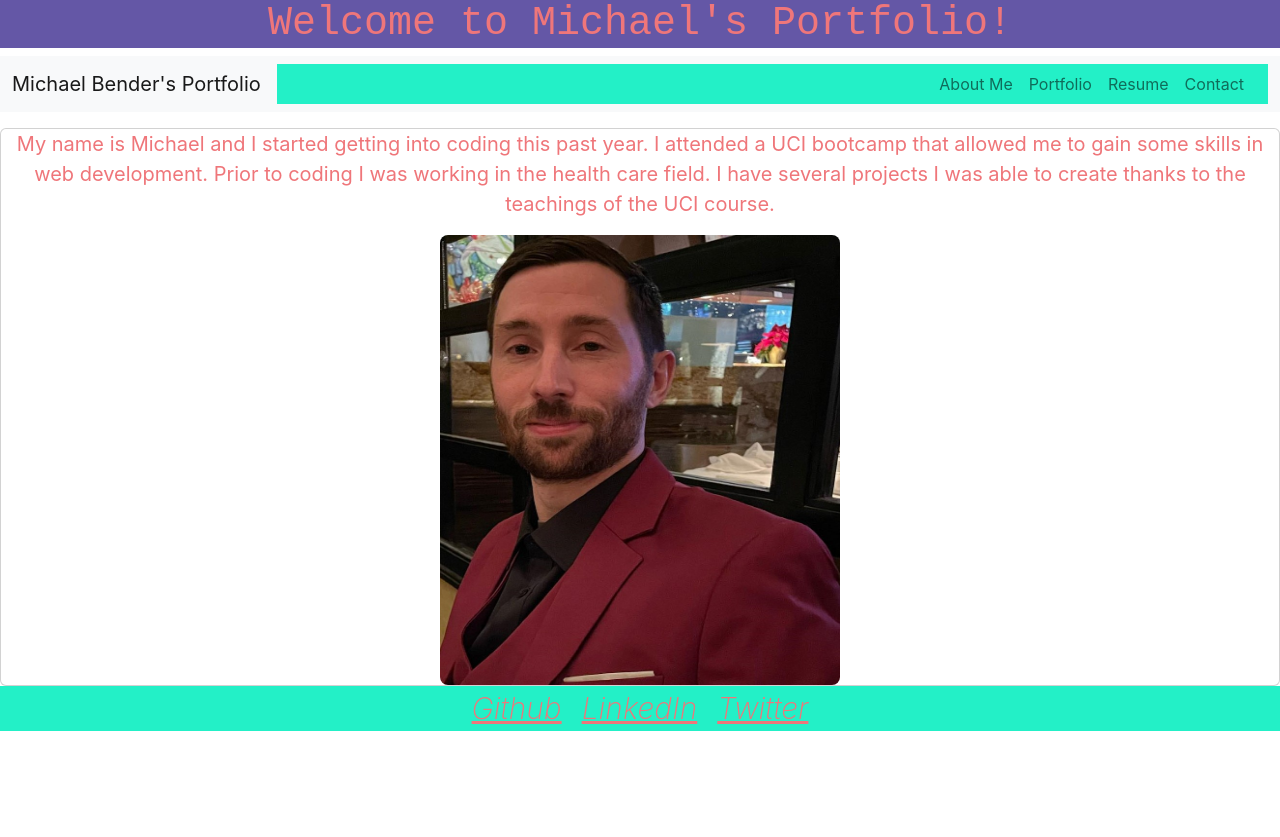
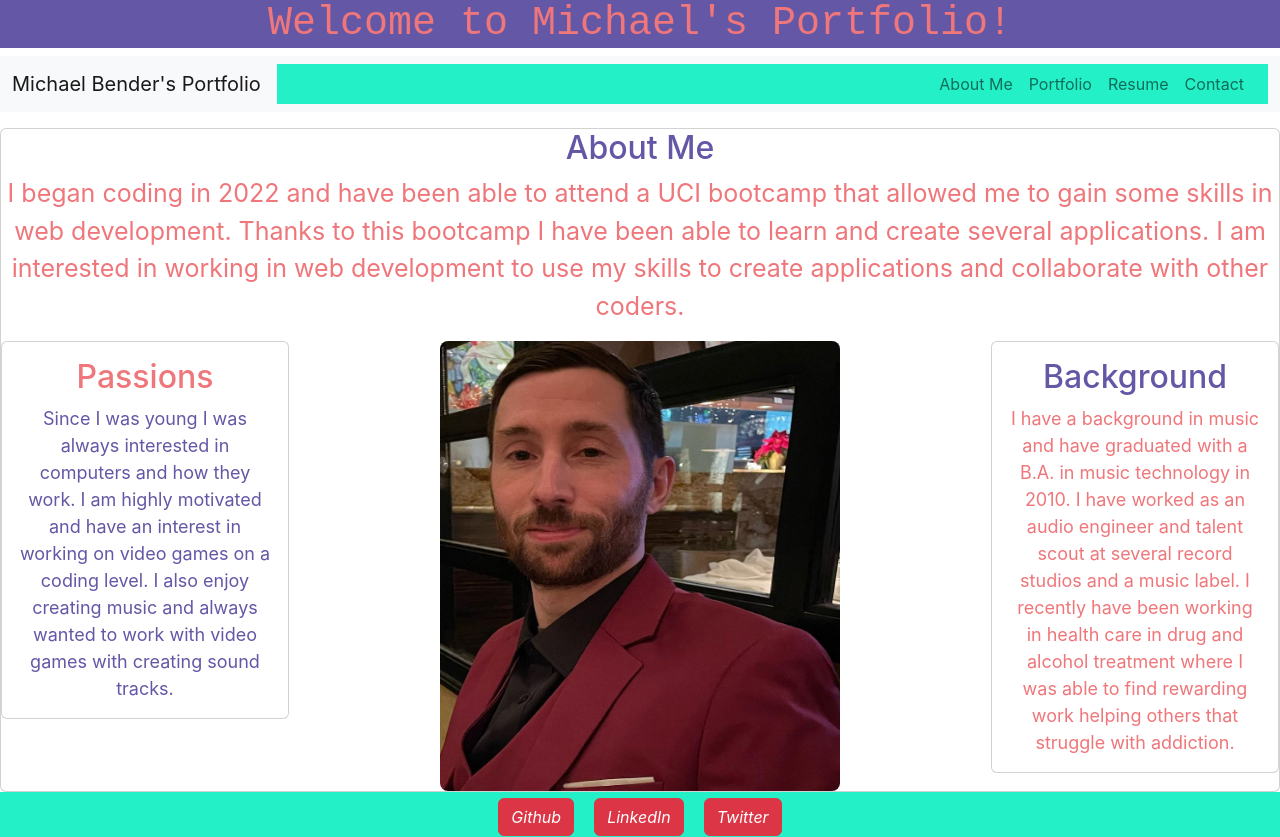
Before and after one commit to PintoDrop/portreact, a React (Create React App) app: page / in a window 1280 px wide. Before the commit the page ends 800 px from the top, so only its background shows below. Built offline with nearby package versions, Linux system fonts and the light colour scheme.

Commit message:
adding to about me

```diff
--- a/src/App.css
+++ b/src/App.css
@@ -61,6 +61,7 @@ img {
 .selfie {
   width: 400px;
   height: 450px;
+  float:center;
 }
 
 /* .self {
@@ -78,7 +79,31 @@ Header {
 .aboutme {
   background-color: #23f0c7;
   color: #ef767a;
-  font-size: 20px;
+  font-size: 25px;
+  text-align: center;
+  margin:auto;
+  width: 100%
+
+}
+
+.aboutmecard {
+  background-color: #23f0c7;
+  color: #ef767a;
+  font-size: 18px;
+  text-align: center;
+  margin:auto;
+  float:right;
+  width: 100%
+}
+
+.aboutmecard2 {
+  background-color: #23f0c7;
+  color: #6457A6;
+  font-size: 18px;
+  text-align: center;
+  margin:auto;
+  float:left;
+  width: 100%
 }
 
 .contact {
@@ -111,6 +136,10 @@ Header {
   font-weight: 200
 }
 
+.link-button {
+  color: #6457A6
+}
+
 footer {
   background-color: #23f0c7;
 }
@@ -121,6 +150,10 @@ footer {
 
 h2 {
   color: #6457a6;
+}
+
+.card1 {
+  color: #ef767a;
 }
 
 .Navigation {
--- a/src/Pages/Aboutme.js
+++ b/src/Pages/Aboutme.js
@@ -1,25 +1,58 @@
 import React from "react";
+import Card from "react-bootstrap/Card";
 // import self from "../../src/images/image.pro.jpg"
 
 
 function Aboutme() {
   return (
     <section className="card aboutme">
-      <div className="text-center">
+      <card className="text-center ">
+        <h2>About Me</h2>
         <p>
-          My name is Michael and I started getting into coding this past year. I
-          attended a UCI bootcamp that allowed me to gain some skills in web
-          development. Prior to coding I was working in the health care field. I
-          have several projects I was able to create thanks to the teachings of
-          the UCI course.
+          I began coding in 2022 and have been able to attend a UCI bootcamp
+          that allowed me to gain some skills in web development. Thanks to this
+          bootcamp I have been able to learn and create several applications. I
+          am interested in working in web development to use my skills to create applications
+          and collaborate with other coders.
         </p>
-        <img className="selfie"
+        <Card className="aboutmecard flex-row" style={{ width: "18rem" }}>
+          <Card.Body>
+            <Card.Title>
+              <h2>Background</h2>
+            </Card.Title>
+            <Card.Text>
+              I have a background in music and have graduated with a B.A. in
+              music technology in 2010. I have worked as an audio engineer and
+              talent scout at several record studios and a music label. I
+              recently have been working in health care in drug and alcohol
+              treatment where I was able to find rewarding work helping others
+              that struggle with addiction.
+            </Card.Text>
+          </Card.Body>
+        </Card>
+
+        <Card className="aboutmecard2 flex-row" style={{ width: "18rem" }}>
+          <Card.Body>
+            <Card.Title>
+              <h2 className="card1">Passions</h2>
+            </Card.Title>
+            <Card.Text>
+              Since I was young I was always interested in computers and how
+              they work. I am highly motivated and have an interest in working on
+              video games on a coding level.
+              I also enjoy creating music and always wanted to work with video
+              games with creating sound tracks.
+            </Card.Text>
+          </Card.Body>
+        </Card>
+        {/* ))} */}
+        <img
+          className="selfie"
           src="./images/image.pro.jpg"
           alt="Michael Selfie"
-          // style="width:350px;height:185px"
         ></img>
         {/* {props.children} */}
-      </div>
+      </card>
     </section>
   );
 }
--- a/src/components/Footer.js
+++ b/src/components/Footer.js
@@ -1,7 +1,8 @@
 import React from "react";
+import Button from "react-bootstrap/Button";
 
 function Footer() {
-  const icons = [
+  const social = [
     {
       name: "Github",
       link: "https://github.com/PintoDrop",
@@ -19,14 +20,19 @@ function Footer() {
 
   return (
     <footer className="text-center ">
-
       {/* add css to fix up */}
-      {icons.map((icon) => (
-        <a className="link-item" href={icon.link} key={icon.name} target="_blank">
-          <i className={icon.name}>{icon.name}</i>
+      {social.map((social) => (
+        <a
+          className="link-item"
+          href={social.link}
+          key={social.name}
+          target="_blank"
+        >
+          <Button className="link-button" variant="danger">
+            <i className={social.name}>{social.name}</i>
+          </Button>
         </a>
       ))}
-
     </footer>
   );
 }
```
Also changed, not shown: 1 other file (tests, documents, lock files or other folders).
